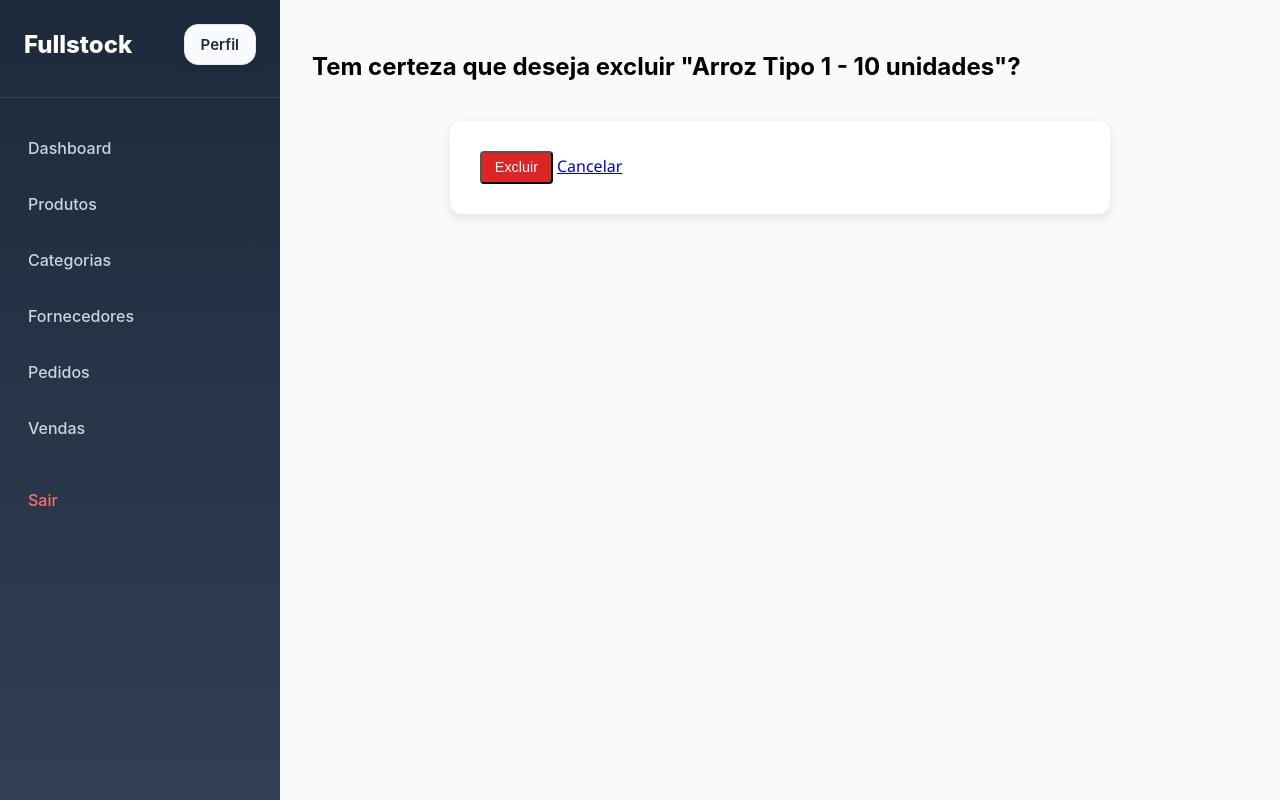
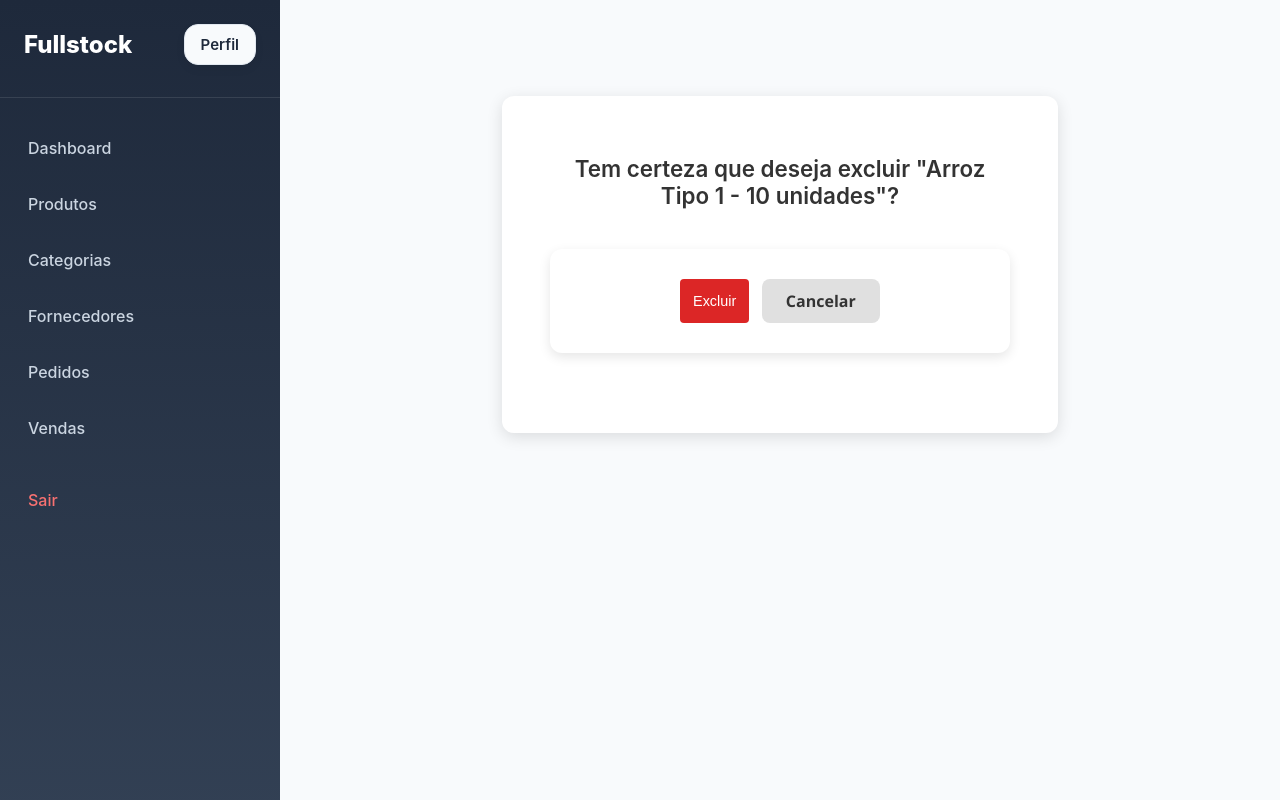
Before and after one commit to LucasNog21/FullStock, a Django app: page /deleteSale/1 in a window 1280 px wide. Run offline with Django 5.2, Linux system fonts and the light colour scheme; a user stored in the database is signed in; data comes from the database, SQL or seed files in the repository; both versions use the stored data as it was after the commit.

Commit message:
Confirm delete refatorado

```diff
--- a/static/css/main.css
+++ b/static/css/main.css
@@ -354,6 +354,140 @@ button:disabled {
     transform: translateY(-2px);
 }
 
+.confirm-card {
+    background: #fff;
+    padding: 2.5rem 3rem;
+    border-radius: 12px;
+    box-shadow: 0 4px 16px rgba(0,0,0,0.12);
+    max-width: 460px;s
+    margin: 4rem auto;
+    text-align: center;
+    animation: fadeIn 0.35s ease-out;
+}
+
+.confirm-card h2 {
+    margin-bottom: 1.8rem;
+    font-size: 1.4rem;
+    font-weight: 600;
+    color: #333;
+}
+
+.confirm-card form {
+    display: flex;
+    justify-content: center;
+    gap: 0.8rem;
+}
+
+.btn-delete,
+.btn-cancel {
+    padding: 0.7rem 1.5rem;
+    border: none;
+    border-radius: 8px;
+    font-weight: 600;
+    cursor: pointer;
+    text-decoration: none;
+    transition: all 0.2s ease;
+}
+
+.btn-delete {
+    background: #e53935;
+    color: #fff;
+}
+
+.btn-delete:hover {
+    background: #c62828;
+    transform: translateY(-2px);
+}
+
+.btn-cancel {
+    background: #e0e0e0;
+    color: #333;
+}
+
+.btn-cancel:hover {
+    background: #bdbdbd;
+    transform: translateY(-2px);
+}
+
+@keyframes fadeIn {
+    from {
+        opacity: 0;
+        transform: translateY(10px);
+    }
+    to {
+        opacity: 1;
+        transform: translateY(0);
+    }
+}
+
+.confirm-card {
+    background: #fff;
+    padding: 2.5rem 3rem;
+    border-radius: 12px;
+    box-shadow: 0 4px 16px rgba(0,0,0,0.12);
+    max-width: 460px;
+    margin: 4rem auto;
+    text-align: center;
+    animation: fadeIn 0.35s ease-out;
+}
+
+.confirm-card h2 {
+    margin-bottom: 1.8rem;
+    font-size: 1.4rem;
+    font-weight: 600;
+    color: #333;
+}
+
+.confirm-card form {
+    display: flex;
+    justify-content: center;
+    gap: 0.8rem;
+}
+
+.btn-delete,
+.btn-cancel {
+    padding: 0.7rem 1.5rem;
+    border: none;
+    border-radius: 8px;
+    font-weight: 600;
+    cursor: pointer;
+    text-decoration: none;
+    transition: all 0.2s ease;
+}
+
+.btn-delete {
+    background: #e53935;
+    color: #fff;
+}
+
+.btn-delete:hover {
+    background: #c62828;
+    transform: translateY(-2px);
+}
+
+.btn-cancel {
+    background: #e0e0e0;
+    color: #333;
+}
+
+.btn-cancel:hover {
+    background: #bdbdbd;
+    transform: translateY(-2px);
+}
+
+@keyframes fadeIn {
+    from {
+        opacity: 0;
+        transform: translateY(10px);
+    }
+    to {
+        opacity: 1;
+        transform: translateY(0);
+    }
+}
+
+
+
 @media (max-width: 768px) {
     .filter-form {
         flex-direction: column;
--- a/stock/templates/stock/confirm-delete.html
+++ b/stock/templates/stock/confirm-delete.html
@@ -1,9 +1,12 @@
 {% extends 'base.html' %}
 {% block main %}
+<div class="confirm-card">
     <h2>Tem certeza que deseja excluir "{{ object }}"?</h2>
+
     <form method="post">
         {% csrf_token %}
         <button type="submit" class="btn-delete">Excluir</button>
         <a href="{% url 'products' %}" class="btn-cancel">Cancelar</a>
     </form>
+</div>
 {% endblock %}
```
Also changed, not shown: db.sqlite3, media/products_image/maça_peSVuyN.jpeg (added), 1 other file. Lines whose indentation alone changed are shown as unchanged.
